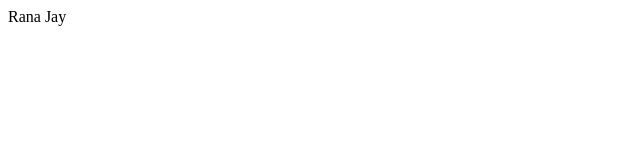
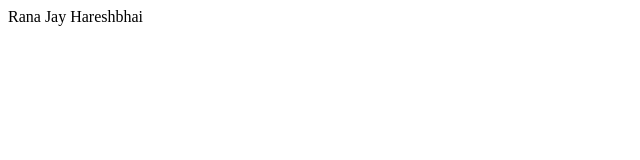
Before and after one commit to RanaJay3101/MyPortfolio, a plain HTML site: page index.html in a window 1280 px wide. Shown: the whole page, without its empty margins (0-640 px from the left). Drawn offline with Linux system fonts and the light colour scheme.

Commit message:
Update index.html

```diff
--- a/index.html
+++ b/index.html
@@ -4,6 +4,6 @@
     </head>
 
     <body>
-        Rana Jay
+        Rana Jay  Hareshbhai
     </body>
 </html>
```
